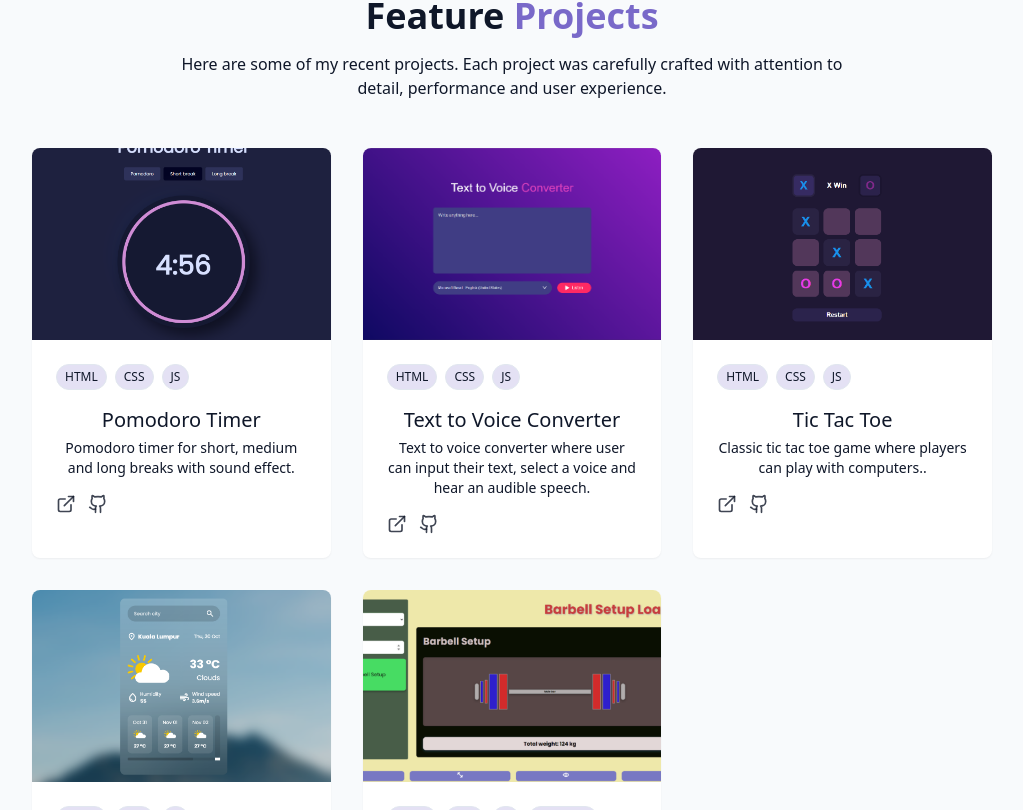
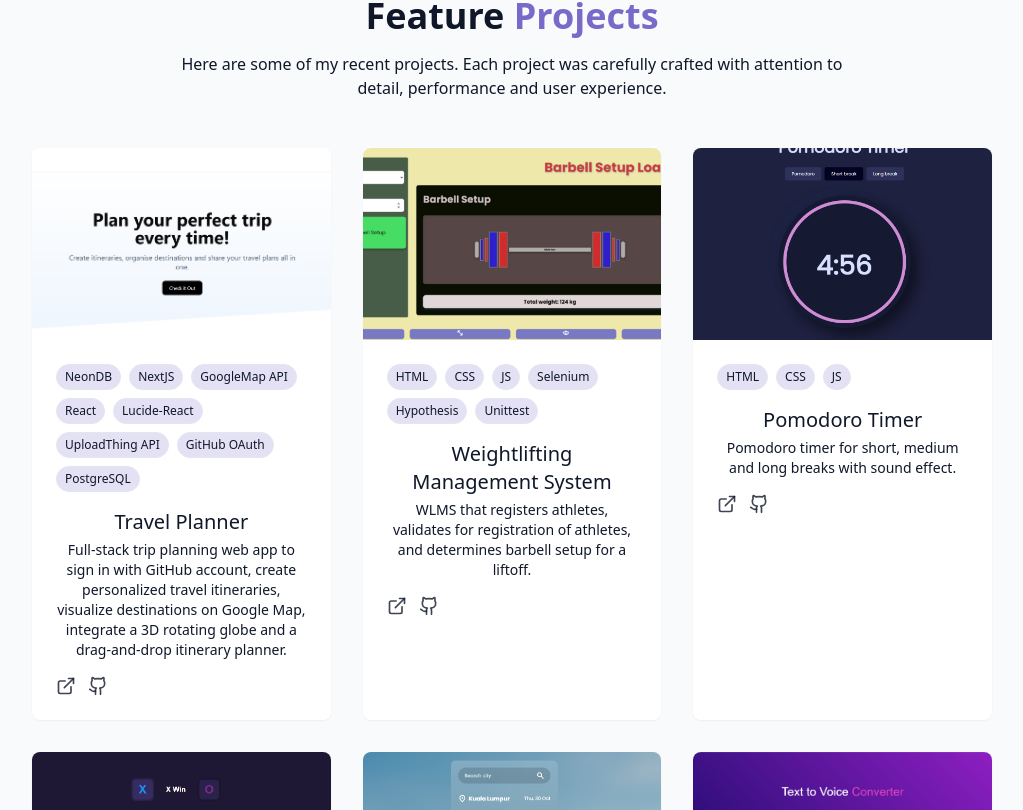
Before and after one commit to excelyynxl-a11y/my-portfolio, a React (Vite) app: page / in a window 1280 px wide. Shown: the part 2870-3680 px from the top of the page, without its empty margins (128-1151 px from the left). Built offline with nearby package versions, Linux system fonts and the light colour scheme.

Commit message:
add travel planner project

```diff
--- a/src/components/ProjectsSection.jsx
+++ b/src/components/ProjectsSection.jsx
@@ -3,6 +3,24 @@ import { Github, ExternalLink, ArrowRight } from "lucide-react";
 const projects = [
     {
         id: 1,
+        title: "Travel Planner",
+        description: "Full-stack trip planning web app to sign in with GitHub account, create personalized travel itineraries, visualize destinations on Google Map, integrate a 3D rotating globe and a drag-and-drop itinerary planner.",
+        image: "/projects/travel_planner.png",
+        tags: ["NeonDB", "NextJS", "GoogleMap API", "React", "Lucide-React", "UploadThing API", "GitHub OAuth", "PostgreSQL"],
+        demoUrl: "https://travel-planner-app-47mf-ieftmj3h7-excelyynxs-projects.vercel.app/",
+        gitUrl: "https://github.com/excelyynxl-a11y/travel-planner-app",
+    },
+    {
+        id: 2,
+        title: "Weightlifting Management System",
+        description: "WLMS that registers athletes, validates for registration of athletes, and determines barbell setup for a liftoff.",
+        image: "/projects/wlms.png",
+        tags: ["HTML", "CSS", "JS", "Selenium", "Hypothesis", "Unittest"],
+        demoUrl: "#",
+        gitUrl: "https://github.com/excelyynxl-a11y/WeightliftingManagementSystem/tree/main",
+    },
+    {
+        id: 3,
         title: "Pomodoro Timer",
         description: "Pomodoro timer for short, medium and long breaks with sound effect.",
         image: "/projects/pomodoro_timer.png",
@@ -11,16 +29,7 @@ const projects = [
         gitUrl: "https://github.com/excelyynxl-a11y/pomodoro.git",
     },
     {
-        id: 2,
-        title: "Text to Voice Converter",
-        description: "Text to voice converter where user can input their text, select a voice and hear an audible speech.",
-        image: "/projects/text_to_voice_converter.png",
-        tags: ["HTML", "CSS", "JS"],
-        demoUrl: "https://excelyynxl-a11y.github.io/TextToVoiceConverter/",
-        gitUrl: "https://github.com/excelyynxl-a11y/TextToVoiceConverter",
-    },
-    {
-        id: 3,
+        id: 4,
         title: "Tic Tac Toe",
         description: "Classic tic tac toe game where players can play with computers..",
         image: "/projects/tic_tac_toe.png",
@@ -29,7 +38,7 @@ const projects = [
         gitUrl: "https://github.com/excelyynxl-a11y/TicTacToeGame.git",
     },
     {
-        id: 4,
+        id: 5,
         title: "Weather App",
         description: "Weather web that allows users to search a city and obtain a weather forecast.",
         image: "/projects/weather_app.png",
@@ -38,13 +47,13 @@ const projects = [
         gitUrl: "https://github.com/excelyynxl-a11y/WeatherApp.git",
     },
     {
-        id: 5,
-        title: "Weightlifting Management System",
-        description: "WLMS that registers athletes, validates for registration of athletes, and determines barbell setup for a liftoff.",
-        image: "/projects/wlms.png",
-        tags: ["HTML", "CSS", "JS", "Selenium", "Hypothesis", "Unittest"],
-        demoUrl: "#",
-        gitUrl: "https://github.com/excelyynxl-a11y/WeightliftingManagementSystem/tree/main",
+        id: 6,
+        title: "Text to Voice Converter",
+        description: "Text to voice converter where user can input their text, select a voice and hear an audible speech.",
+        image: "/projects/text_to_voice_converter.png",
+        tags: ["HTML", "CSS", "JS"],
+        demoUrl: "https://excelyynxl-a11y.github.io/TextToVoiceConverter/",
+        gitUrl: "https://github.com/excelyynxl-a11y/TextToVoiceConverter",
     },
 
 ]
```
